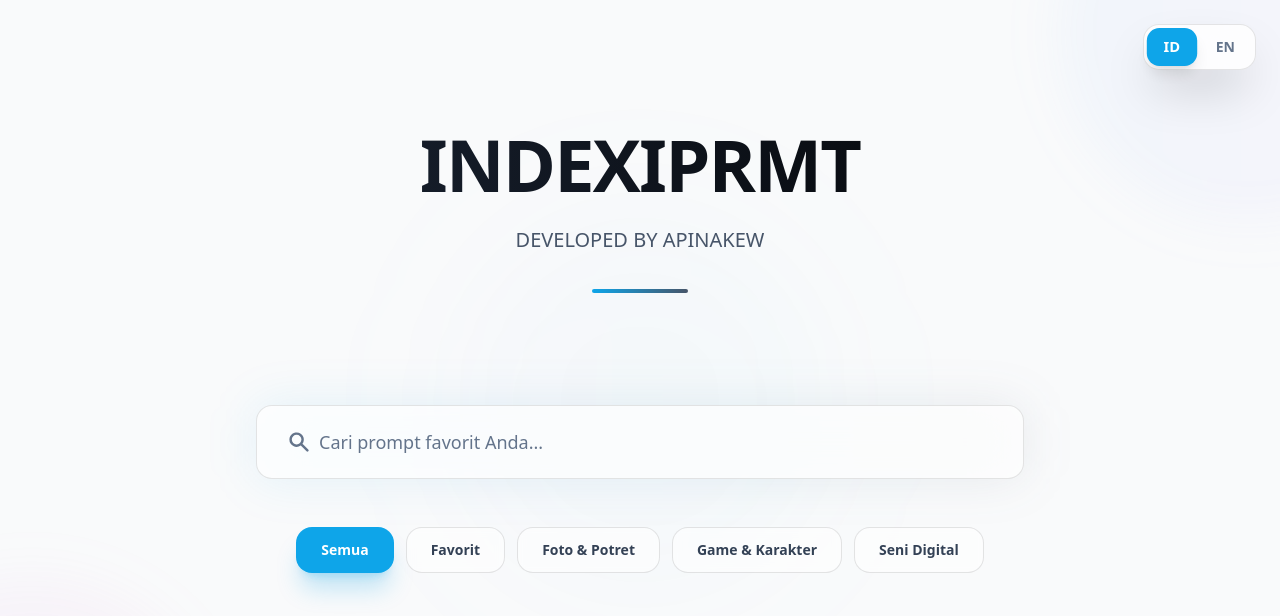
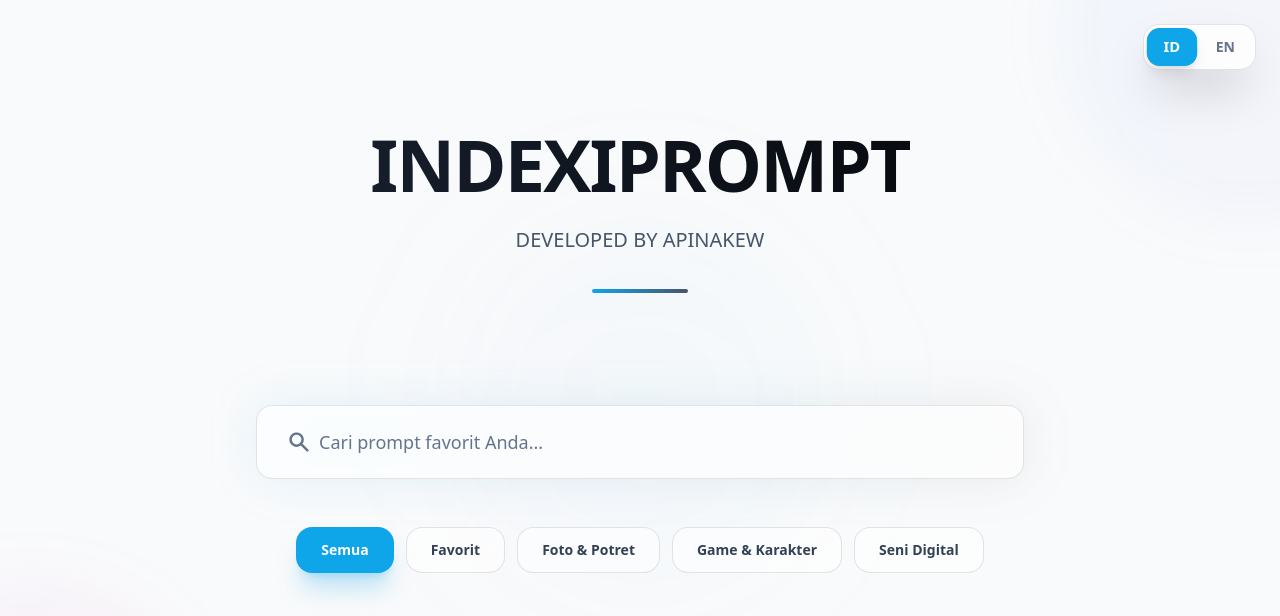
Before and after one commit to momokijaya/indexiprompt, a plain HTML site: page index.html in a window 1280 px wide. Shown: the top 616 px of the page. Drawn offline with nearby package versions, Linux system fonts and the light colour scheme.

Commit message:
index.html

```diff
--- a/index.html
+++ b/index.html
@@ -3,7 +3,7 @@
 <head>
     <meta charset="UTF-8">
     <meta name="viewport" content="width=device-width, initial-scale=1.0">
-    <title>INDEXIPRMT</title>
+    <title>INDEXIPROMPT</title>
     <script src="https://cdn.tailwindcss.com"></script>
     <style>
         /* Custom Keyframe Animations */
@@ -2514,8 +2514,8 @@ document.addEventListener('DOMContentLoaded', () => {
      ];
 
     const uiStrings = {
-        id: { pageTitle: "INDEXIPRMT", headerTitle: "INDEXIPRMT", headerSubtitle: "DEVELOPED BY APINAKEW", searchPlaceholder: "Cari prompt favorit Anda...", copyBtn: "Salin Prompt", copyToast: "Prompt berhasil disalin!", allCategory: "Semua", favoritesCategory: "Favorit", noResultsTitle: "Tidak ada hasil", noResultsText: "Coba kata kunci yang berbeda" },
-        en: { pageTitle: "INDEXIPRMT", headerTitle: "INDEXIPRMT", headerSubtitle: "DEVELOPED BY APINAKEW", searchPlaceholder: "Search your perfect prompt...", copyBtn: "Copy Prompt", copyToast: "Prompt copied successfully!", allCategory: "All", favoritesCategory: "Favorites", noResultsTitle: "No results found", noResultsText: "Try different keywords" }
+        id: { pageTitle: "INDEXIPROMPT", headerTitle: "INDEXIPROMPT", headerSubtitle: "DEVELOPED BY APINAKEW", searchPlaceholder: "Cari prompt favorit Anda...", copyBtn: "Salin Prompt", copyToast: "Prompt berhasil disalin!", allCategory: "Semua", favoritesCategory: "Favorit", noResultsTitle: "Tidak ada hasil", noResultsText: "Coba kata kunci yang berbeda" },
+        en: { pageTitle: "INDEXIPROMPT", headerTitle: "INDEXIPROMPT", headerSubtitle: "DEVELOPED BY APINAKEW", searchPlaceholder: "Search your perfect prompt...", copyBtn: "Copy Prompt", copyToast: "Prompt copied successfully!", allCategory: "All", favoritesCategory: "Favorites", noResultsTitle: "No results found", noResultsText: "Try different keywords" }
     };
 
     const ITEMS_PER_PAGE = 12;
```
